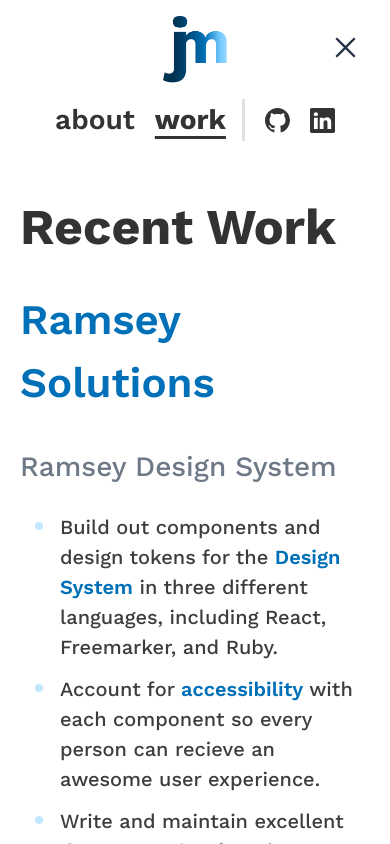
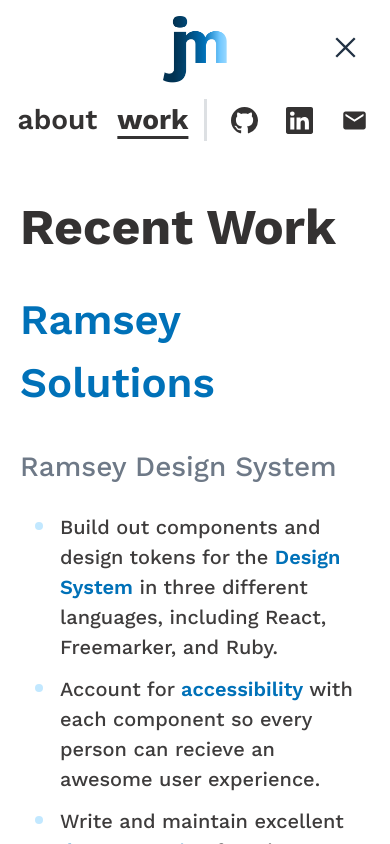
Before and after one commit to jeffreymcfarland/jeffrey-website, a Next.js app: page /work in a window 390 px wide. Both pictures are taken after a click on the button 345 px from the left and 49 px from the top of the page. Shown: the top 844 px of the page. Built offline with nearby package versions, Linux system fonts and the light colour scheme.

Commit message:
add email icon in nav

```diff
--- a/components/navbar.js
+++ b/components/navbar.js
@@ -2,6 +2,7 @@
 import Link from "next/link";
 import { useRouter } from "next/router";
 import { BsGithub, BsLinkedin } from "react-icons/bs";
+import { MdEmail } from "react-icons/md";
 import { VscClose, VscMenu } from "react-icons/vsc";
 import { IconContext } from "react-icons";
 import { useInView } from "react-intersection-observer";
@@ -15,6 +16,11 @@
   const [navItems] = useState([
     { name: "about", path: "/about" },
     { name: "work", path: "/work" },
+  ]);
+  const [connectItems] = useState([
+    { icon: BsGithub, href: "https://github.com/jeffreymcfarland/" },
+    { icon: BsLinkedin, href: "https://www.linkedin.com/in/jlmmcfarlandj/" },
+    { icon: MdEmail, href: "mailto:jlmcfarlandj@gmail.com" },
   ]);
   const [toggleShelf, setToggleShelf] = useState(false);
   const path = useRouter().asPath;
@@ -62,38 +68,21 @@
               ))}
             </ul>
             <div className={Styles.connectIconsContainer}>
-              <IconContext.Provider
-                value={{
-                  className: Styles.connectIcon,
-                  color: "var(--color-base-gray-5)",
-                  size: 25,
-                }}
-              >
+              {connectItems.map((item, index) => (
                 <a
-                  href="https://github.com/jeffreymcfarland/"
+                  href={item.href}
                   target="_blank"
                   rel="noreferrer"
                   className={Styles.connectLink}
+                  key={index}
                 >
-                  <BsGithub />
+                  <Icon
+                    element={item.icon}
+                    color="--color-base-gray-5"
+                    size={35}
+                  />
                 </a>
-              </IconContext.Provider>
-              <IconContext.Provider
-                value={{
-                  className: Styles.connectIcon,
-                  color: "var(--color-base-gray-5)",
-                  size: 25,
-                }}
-              >
-                <a
-                  href="https://www.linkedin.com/in/jlmmcfarlandj/"
-                  target="_blank"
-                  rel="noreferrer"
-                  className={Styles.connectLink}
-                >
-                  <BsLinkedin />
-                </a>
-              </IconContext.Provider>
+              ))}
             </div>
           </div>
         </div>
--- a/styles/components/Navbar.module.css
+++ b/styles/components/Navbar.module.css
@@ -94,12 +94,7 @@
 }
 
 .connectLink {
-  display: flex;
   margin-left: var(--size-spacing-inline-xl);
-}
-
-.connectIcon {
-  height: auto;
 }
 
 .menuButton {
```
